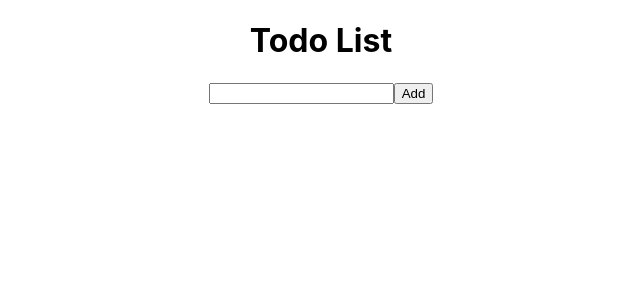
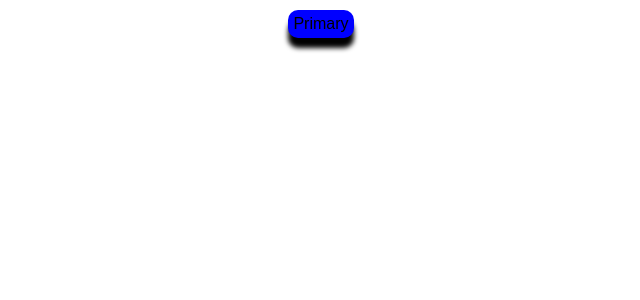
Before and after one commit to caophuoclong/learningReactWithF8, a React (Create React App) app: page / in a window 1280 px wide. Shown: the top 300 px of the page, without its empty margins (319-959 px from the left). Built offline with nearby package versions, Linux system fonts and the light colour scheme.

Commit message:
learning css module

```diff
--- a/package.json
+++ b/package.json
@@ -6,6 +6,7 @@
     "@testing-library/jest-dom": "^5.16.1",
     "@testing-library/react": "^12.1.2",
     "@testing-library/user-event": "^13.5.0",
+    "clsx": "^1.1.1",
     "react": "^17.0.2",
     "react-dom": "^17.0.2",
     "react-scripts": "5.0.0",
--- a/src/App.js
+++ b/src/App.js
@@ -1,10 +1,12 @@
 import Todo from "./components/Todo"
+import Button from "./components/Button"
 import './App.css';
 
 function App() {
   return (
     <div className="App">
-      <Todo />
+      {/* <Todo /> */}
+      <Button primary />
     </div>
   );
 }
--- /dev/null
+++ b/src/components/Button/Button.module.css
@@ -0,0 +1,18 @@
+.btn {
+  padding: 5px;
+  border-radius: 10px;
+  margin: 10px 12px;
+  border: none;
+  box-shadow: 0px 10px 5px #000;
+  cursor: pointer;
+}
+.btn:active {
+  box-shadow: 0px 5px 5px #000 inset;
+}
+.primary {
+  font-size: 16px;
+  background-color: blue;
+}
+.danger {
+  background-color: red;
+}
--- /dev/null
+++ b/src/components/Button/index.jsx
@@ -0,0 +1,19 @@
+import clsx from 'clsx';
+
+import style from './Button.module.css';
+const Index = ({ primary, danger }) => {
+  return (
+    <div>
+      <button
+        className={clsx(style.btn, {
+          [style.primary]: primary,
+          [style.danger]: danger,
+        })}
+      >
+        {(danger && 'Danger') || (primary && 'Primary') || 'Clickme'}
+      </button>
+    </div>
+  );
+};
+
+export default Index;
```
Also changed, not shown: 1 other file (tests, documents, lock files or other folders).
